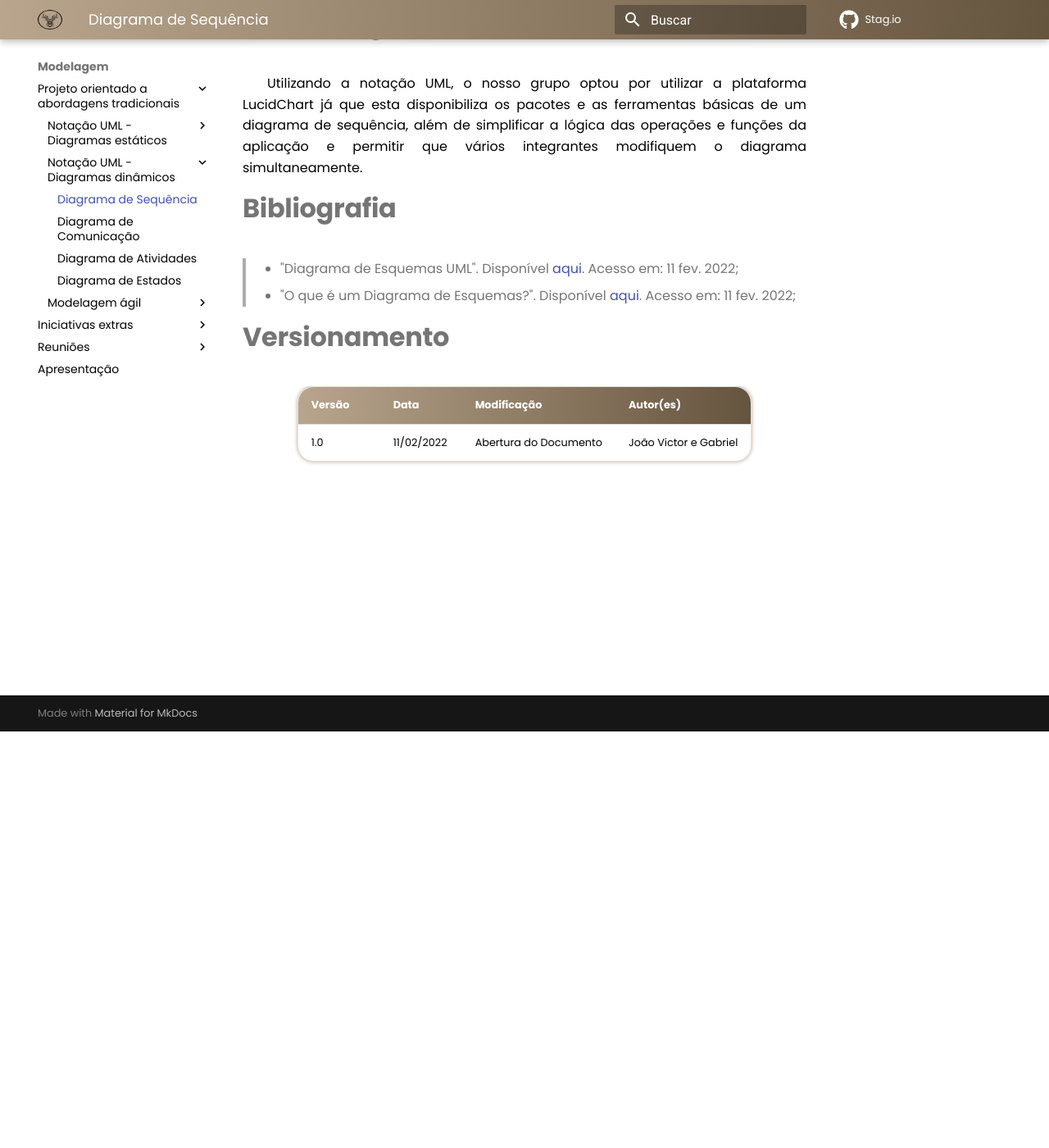
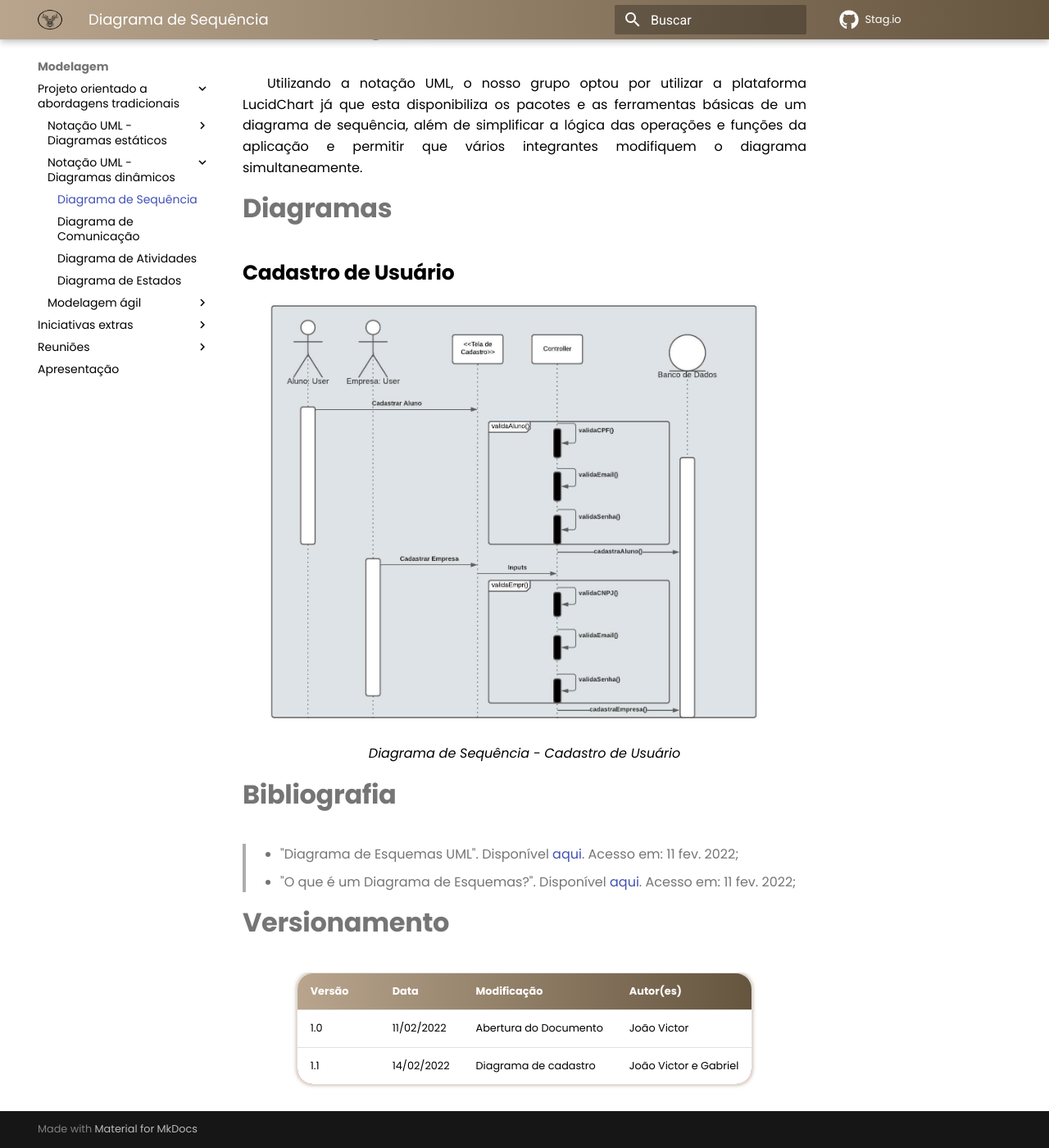
Before and after one commit to UnBArqDsw2021-2/2021.2_G3_stag.io, an MkDocs documentation site: the page built from docs/Modelagem/MD/DiagramaDeSequencia.md, in a window 1280 px wide and 1400 px high, scrolled down 508 px. Shown: the whole window at 82% size. Built offline with MkDocs 1.6.1 and Material for MkDocs 9.7.7, drawn with Linux system fonts in a browser that asks for light colours; comment, search, counter and statistics services are not loaded; old or Windows-style settings are respelled for this version of MkDocs.

Commit message:
Diagramas de Sequência
Co-authored-by: gabrielavelino <blackzinh8@gmail.com>

```diff
--- a/docs/Modelagem/MD/DiagramaDeSequencia.md
+++ b/docs/Modelagem/MD/DiagramaDeSequencia.md
@@ -8,6 +8,13 @@ Esses diagramas são utilizados por desenvolvedores de software para facilitar o
 
 Utilizando a notação UML, o nosso grupo optou por utilizar a plataforma LucidChart já que esta disponibiliza os pacotes e as ferramentas básicas de um diagrama de sequência, além de simplificar a lógica das operações e funções da aplicação e permitir que vários integrantes modifiquem o diagrama simultaneamente.
 
+# Diagramas
+## Cadastro de Usuário
+
+<img src="../../../assets/Modelagem/DiagramaSequencia/diagramaCadastro.jpeg"  width="600px">
+
+<figcaption> Diagrama de Sequência - Cadastro de Usuário</figcaption>
+
 # Bibliografia
 
 > - "Diagrama de Esquemas UML". Disponível [aqui](https://support.microsoft.com/pt-br/office/criar-um-diagrama-de-sequ%C3%AAncia-uml-c61c371b-b150-4958-b128-902000133b26). Acesso em: 11 fev. 2022;
@@ -17,4 +24,5 @@ Utilizando a notação UML, o nosso grupo optou por utilizar a plataforma LucidC
 
 Versão | Data | Modificação | Autor(es) |
 |--|--|--|--|
-|1.0| 11/02/2022 | Abertura do Documento | João Victor e Gabriel |
+|1.0| 11/02/2022 | Abertura do Documento | João Victor |
+|1.1| 14/02/2022 | Diagrama de cadastro | João Victor e Gabriel|
```
Also changed, not shown: docs/assets/Modelagem/DiagramaSequencia/diagramaCadastro.jpeg (added).
